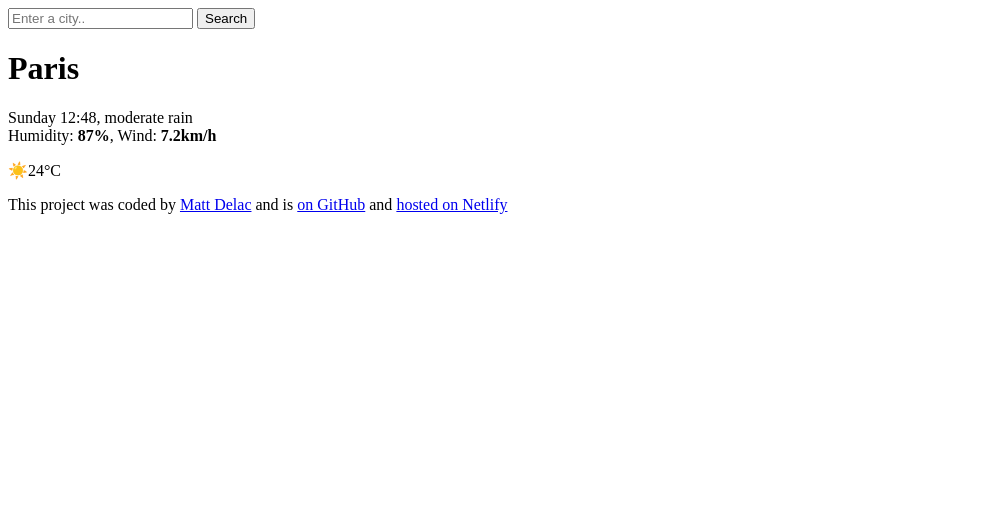
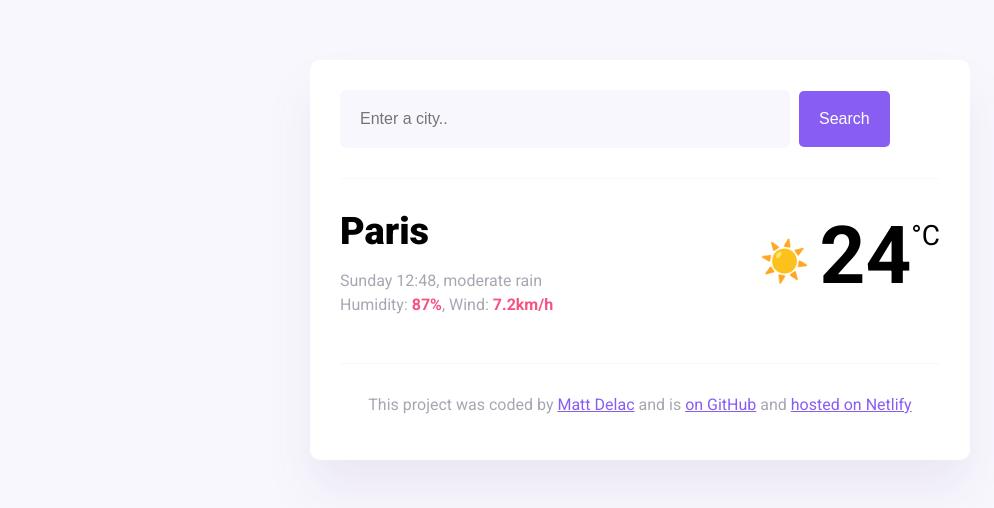
Before and after one commit to K-Bureechai/May-Weather-apps, a plain HTML site: page index.html in a window 1280 px wide. Shown: the whole page, without its empty margins (0-994 px from the left). Drawn offline with nearby package versions, Linux system fonts and the light colour scheme; the site is published under a folder, as on GitHub Pages, so addresses that start at the root find nothing; files whose address does not match are found by name.

Commit message:
files location

```diff
--- a/index.html
+++ b/index.html
@@ -10,7 +10,7 @@
     href="https://fonts.googleapis.com/css2?family=Roboto:ital,wght@0,100;0,400;0,500;0,700;0,900;1,100;1,300;1,400;1,500;1,700;1,900&display=swap"
     rel="stylesheet" />
   <script src="https://unpkg.com/axios@1.6.7/dist/axios.min.js"></script>
-  <link rel="stylesheet" href="/styles.css" />
+  <link rel="stylesheet" href="src/styles.css" />
   <title>My weather application</title>
 </head>
 
```
Also changed, not shown: src/index.js (renamed from index.js), src/styles.css (renamed from styles.css).
